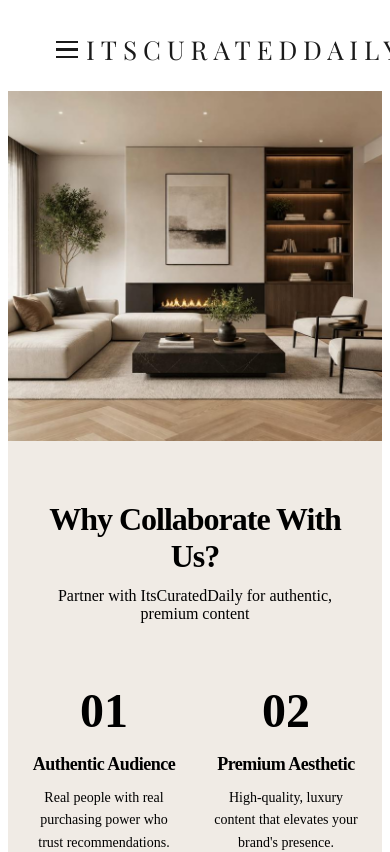
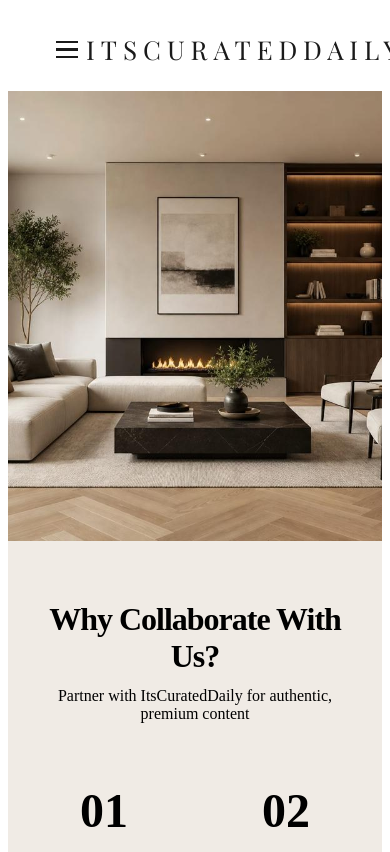
Before and after one commit to ItsCuratedDaily/itscuratedaily, a Nuxt app: page / in a window 390 px wide. Shown: the top 852 px of the page. Built offline with nearby package versions, Linux system fonts and the light colour scheme.

Commit message:
Increase hero height to 850px to reach Why Collaborate section

```diff
--- a/pages/index.vue
+++ b/pages/index.vue
@@ -365,7 +365,7 @@ body {
 
 /* Hero */
 .hero {
-  height: 600px;
+  height: 850px;
   overflow: hidden;
   position: relative;
 }
@@ -380,7 +380,7 @@ body {
 
 @media (max-width: 768px) {
   .hero {
-    height: 350px;
+    height: 450px;
   }
 }
 
```
